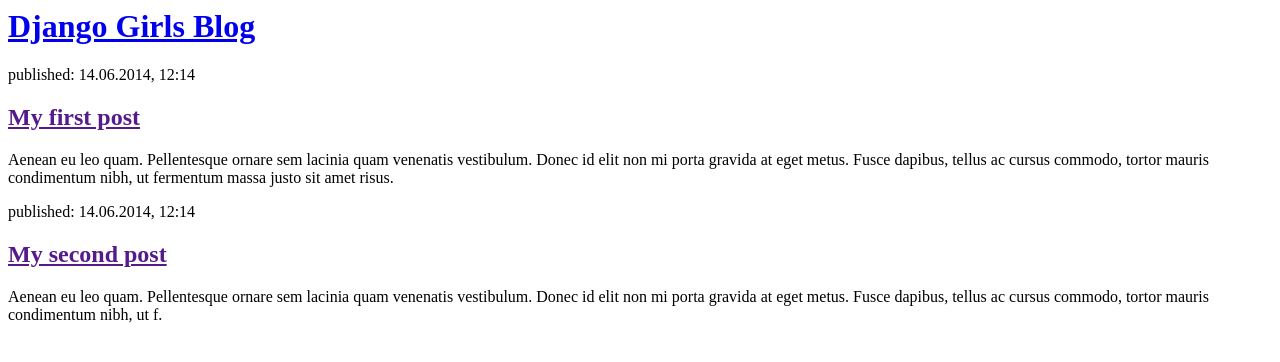
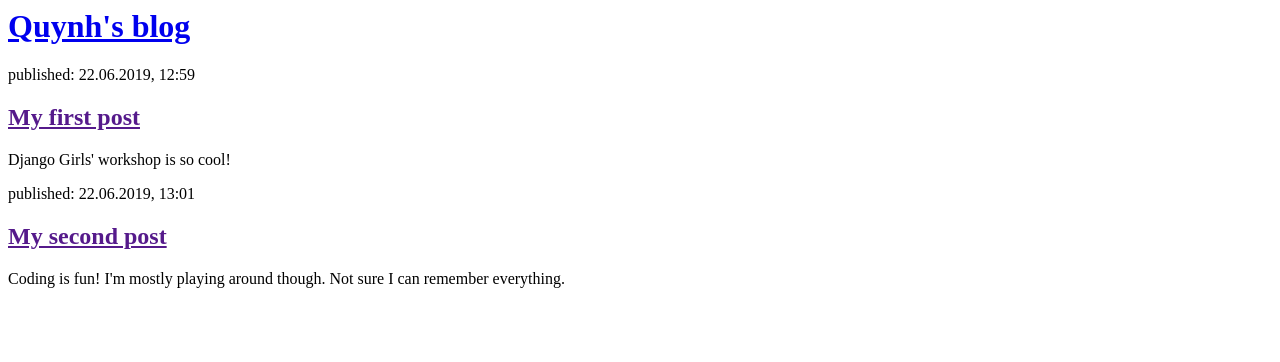
Before and after one commit to tuquynh/my-first-blog, a Django app: page / in a window 1280 px wide. Shown: the top 362 px of the page. Run offline with Django 3.2, Linux system fonts and the light colour scheme.

Commit message:
Changed the HTML for the site

```diff
--- a/blog/templates/blog/post_list.html
+++ b/blog/templates/blog/post_list.html
@@ -1,22 +1,22 @@
 <html>
     <head>
-        <title>Django Girls blog</title>
+        <title>Quynh's blog</title>
     </head>
     <body>
         <div>
-            <h1><a href="/">Django Girls Blog</a></h1>
+            <h1><a href="/">Quynh's blog</a></h1>
         </div>
 
         <div>
-            <p>published: 14.06.2014, 12:14</p>
+            <p>published: 22.06.2019, 12:59</p>
             <h2><a href="">My first post</a></h2>
-            <p>Aenean eu leo quam. Pellentesque ornare sem lacinia quam venenatis vestibulum. Donec id elit non mi porta gravida at eget metus. Fusce dapibus, tellus ac cursus commodo, tortor mauris condimentum nibh, ut fermentum massa justo sit amet risus.</p>
+            <p>Django Girls' workshop is so cool!</p>
         </div>
 
         <div>
-            <p>published: 14.06.2014, 12:14</p>
+            <p>published: 22.06.2019, 13:01</p>
             <h2><a href="">My second post</a></h2>
-            <p>Aenean eu leo quam. Pellentesque ornare sem lacinia quam venenatis vestibulum. Donec id elit non mi porta gravida at eget metus. Fusce dapibus, tellus ac cursus commodo, tortor mauris condimentum nibh, ut f.</p>
+            <p>Coding is fun! I'm mostly playing around though. Not sure I can remember everything.</p>
         </div>
     </body>
 </html>
```
